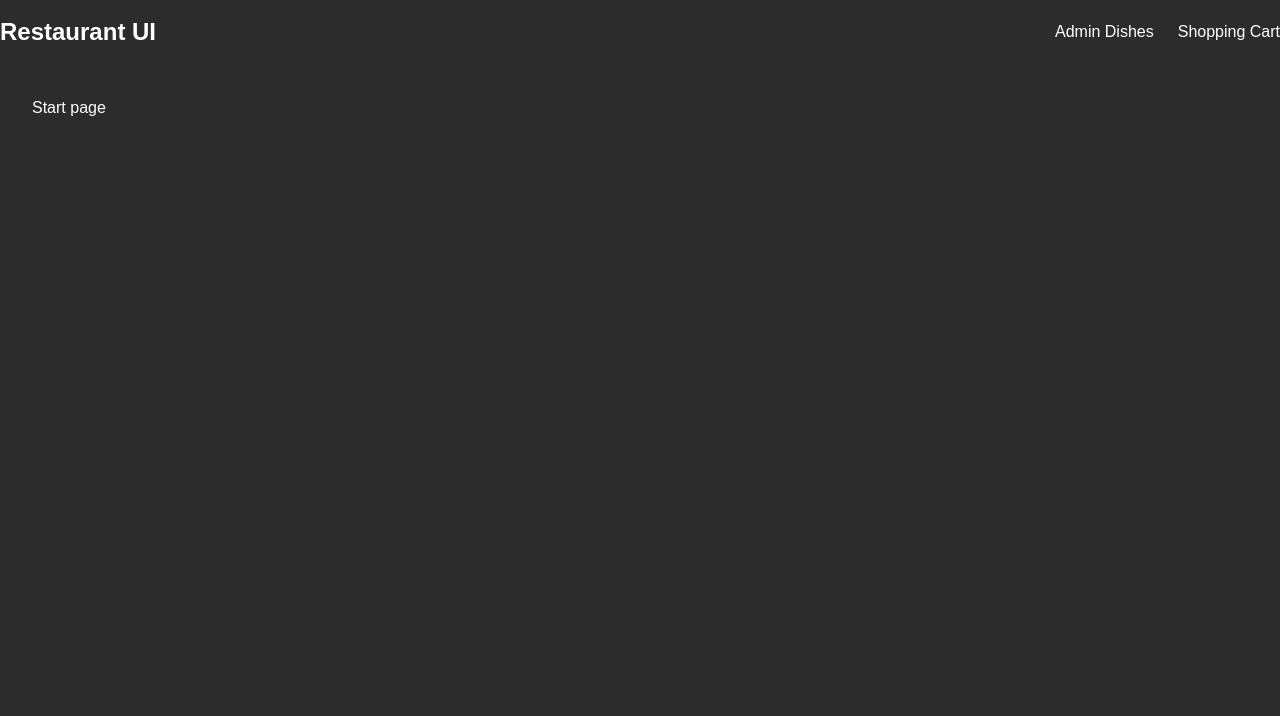
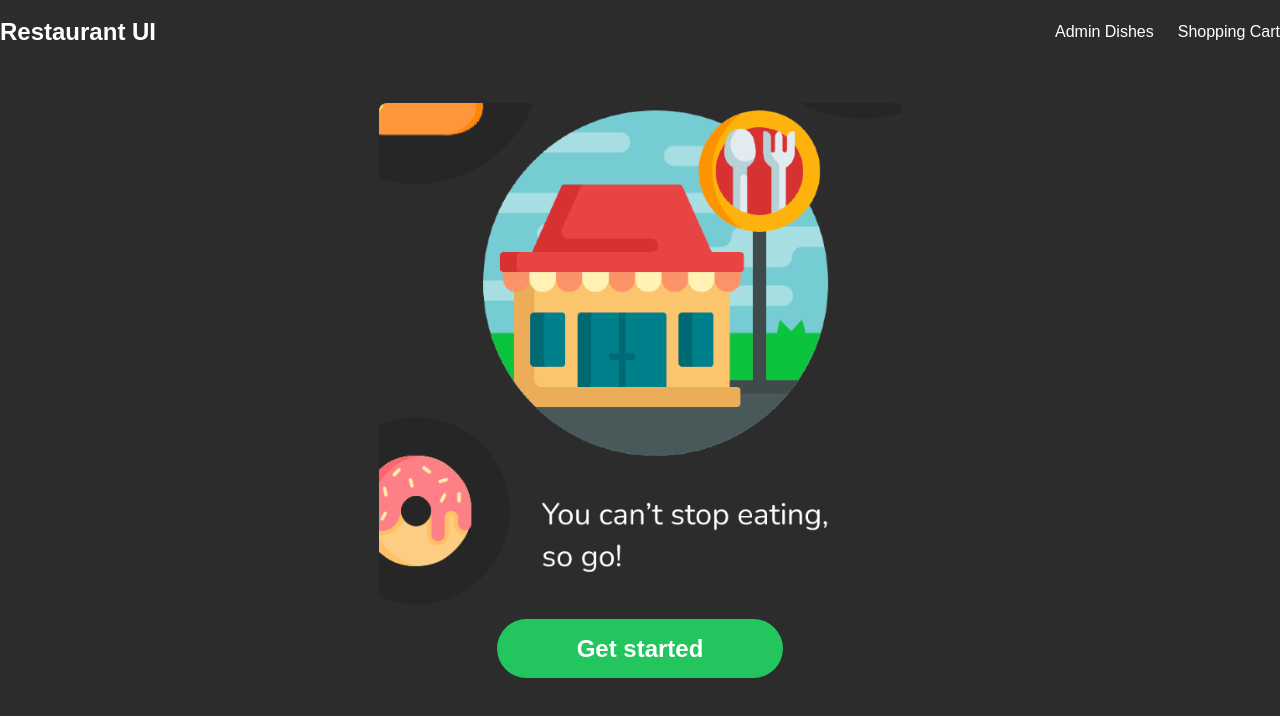
Before and after one commit to fuem-dev/restaurant-ui, a Next.js app: page / in a window 1280 px wide. Shown: the top 716 px of the page. Built offline with nearby package versions, Linux system fonts and the light colour scheme.

Commit message:
start Page styling

```diff
--- a/app/page.tsx
+++ b/app/page.tsx
@@ -1,9 +1,15 @@
-"use client"; // Indicates that this is a Client Component
+import Link from 'next/link';
 
 export default function Home() {
   return (
-    <div className="container mx-auto p-8">
-      <h1>Start page</h1>
+    <div className="flex justify-center items-center min-h-screen overflow-hidden -mt-20 ">
+      <div className="inline-block rounded-lg text-center">
+        <img src="/mainImage.png" alt="Descripción de la imagen" className="rounded-lg -p-10px" />
+        {/* Botón verde debajo de la imagen utilizando Link sin el tag <a> */}
+        <Link href="/shopping" className="mt-4 px-20 py-4 text-2xl font-bold bg-green-500 text-white rounded-full hover:bg-green-700">
+            Get started
+        </Link>
+      </div>
     </div>
   );
 }
```
Also changed, not shown: public/mainImage.png (added).
